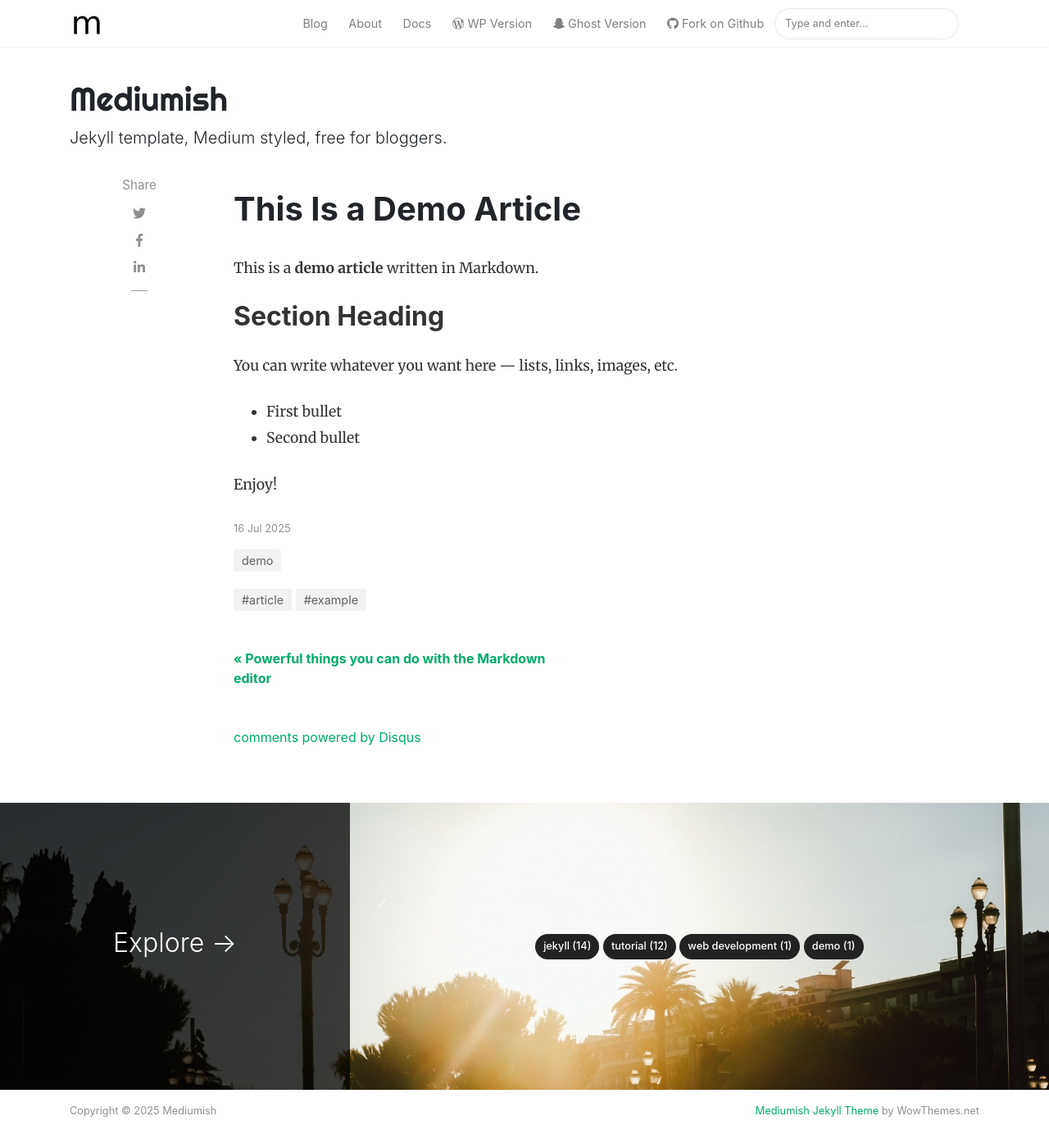
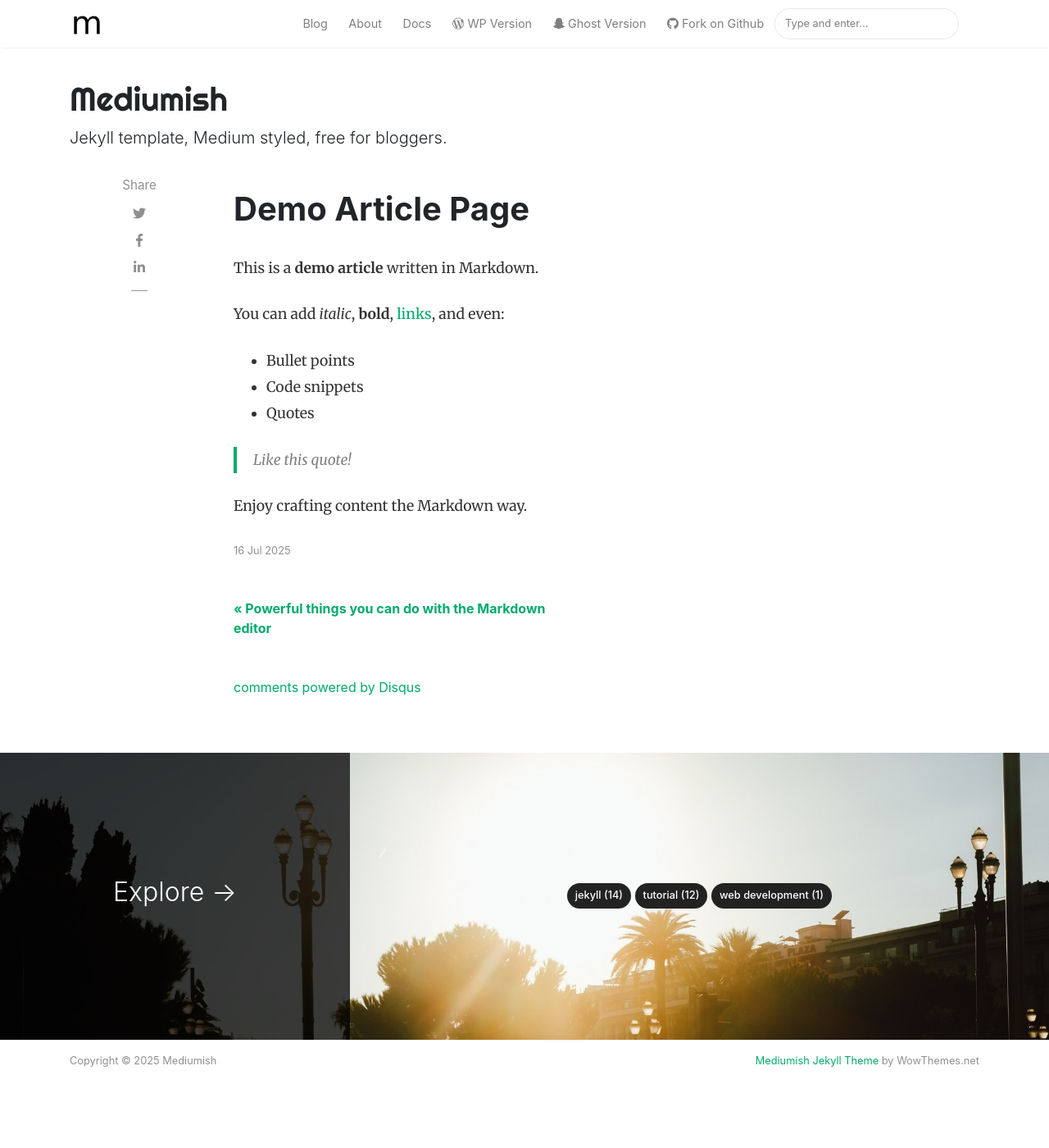
Before and after one commit to mjoycee21/dumb-discovery-site, a Jekyll site: the page built from _posts/2025-07-16-demo-article.md, in a window 1280 px wide and 1400 px high. Shown: the whole window at 82% size. Built offline with Jekyll 4.4.1, drawn with Linux system fonts in a browser that asks for light colours; nearby versions of some CDN libraries; comment, search, counter and statistics services are not loaded.

Commit message:
Update 2025-07-16-demo-article.md

```diff
--- a/_posts/2025-07-16-demo-article.md
+++ b/_posts/2025-07-16-demo-article.md
@@ -1,18 +1,19 @@
 ---
 layout: post
-title: "This Is a Demo Article"
+title: "Demo Article Page"
+subtitle: "Just a quick article to show how posts work"
 date: 2025-07-16
-categories: [demo]
-tags: [example, article]
+background: '/img/posts/demo-bg.jpg'
 ---
 
 This is a **demo article** written in Markdown.
 
-## Section Heading
+You can add _italic_, **bold**, [links](https://example.com), and even:
 
-You can write whatever you want here — lists, links, images, etc.
+- Bullet points
+- Code snippets
+- Quotes
 
-- First bullet
-- Second bullet
+> Like this quote!
 
-Enjoy!
+Enjoy crafting content the Markdown way.
```
